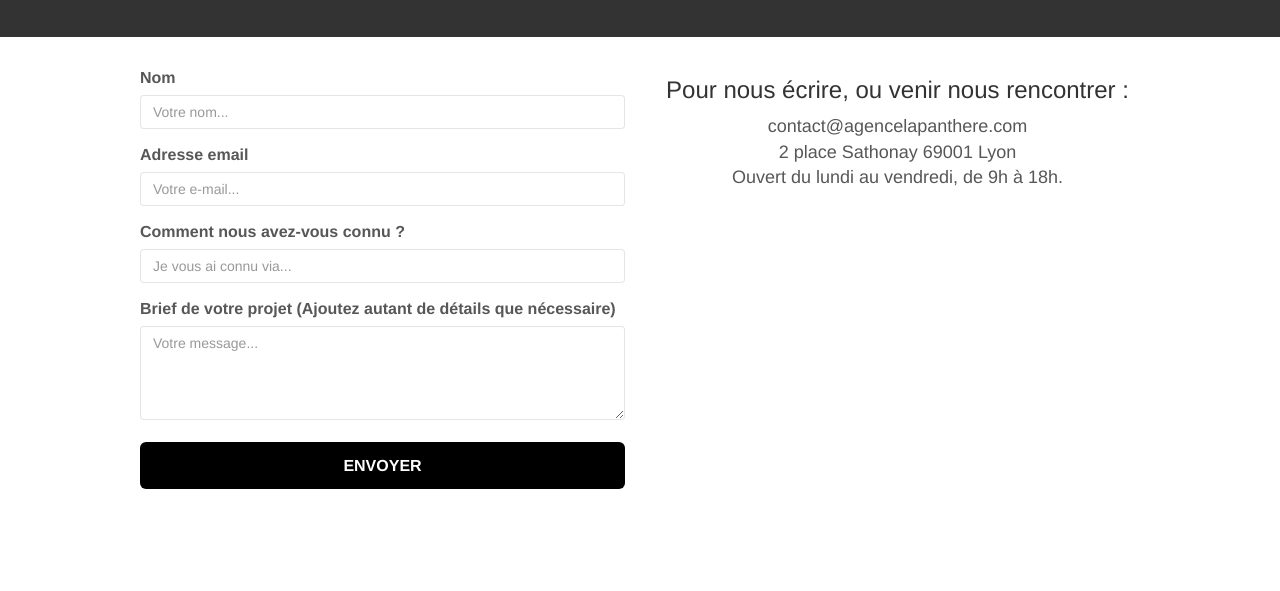
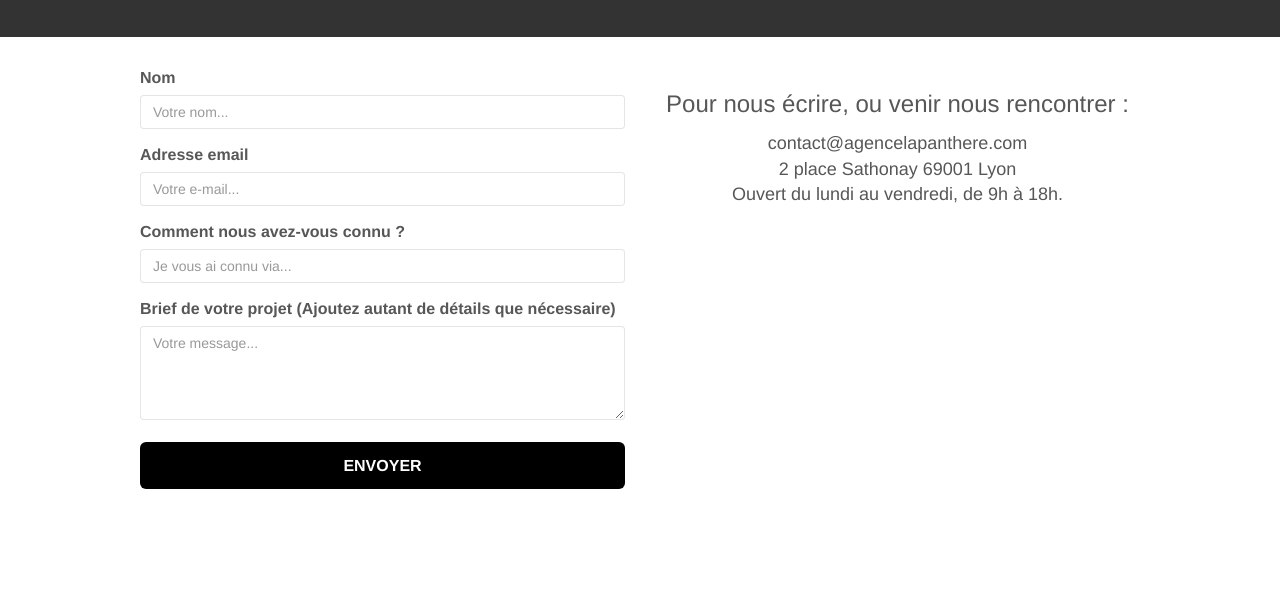
Before and after one commit to EdwinLRT/Projet-4-La-Panthere-after, a plain HTML site: page page2.html in a window 1280 px wide. Shown: the part 250-841 px from the top of the page. Drawn offline with nearby package versions, Linux system fonts and the light colour scheme; a script that the page names is missing.

Commit message:
h2 correction

```diff
--- a/page2.html
+++ b/page2.html
@@ -110,7 +110,7 @@
 				</form>
 			</div>
 			<div class="col-sm-6">
-				<h4> Pour nous écrire, ou venir nous rencontrer :</h4>
+				<h2> Pour nous écrire, ou venir nous rencontrer :</h2>
 				<p>
 					contact@agencelapanthere.com<br>2 place Sathonay 69001 Lyon<br>Ouvert du lundi au vendredi, de 9h à 18h.<br>
 				</p>
--- a/style.css
+++ b/style.css
@@ -893,7 +893,7 @@ p.text-center:nth-child(2){
 div.col-sm-6:nth-child(2){
     text-align: center;
 }
-div.col-sm-6:nth-child(2) h4 {
+div.col-sm-6:nth-child(2) h2 {
     font-weight: 500;
     font-size: 24px;
 }
```
